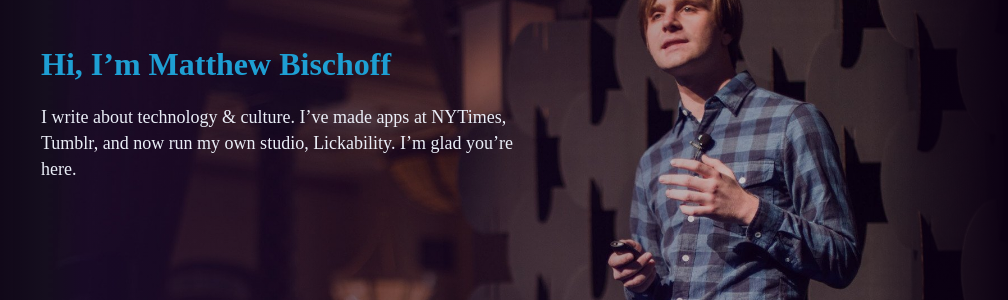
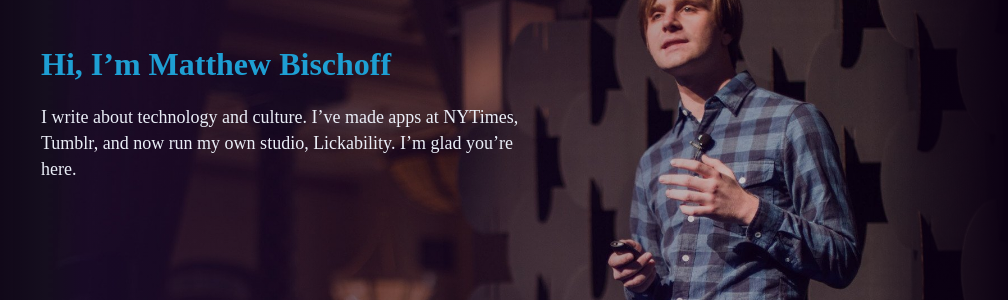
Before and after one commit to mbbischoff/website, a Jekyll site: the page built from index.html, in a window 1280 px wide and 900 px high. Shown: the part 135-435 px from the top of the window, without its empty margins (187-1195 px from the left). Built offline with Jekyll 4.4.1, drawn with Linux system fonts in a browser that asks for light colours; some web fonts are replaced; the list of posts is cut into pages by our own code.

Commit message:
Updated Config

```diff
--- a/_config.yml
+++ b/_config.yml
@@ -54,7 +54,7 @@ include:
 - _category
 text_content:
   header_title: Hi, I’m Matthew Bischoff
-  subtitle: I write about technology & culture. I’ve made apps at NYTimes, Tumblr,
+  subtitle: I write about technology and culture. I’ve made apps at NYTimes, Tumblr,
     and now run my own studio, Lickability. I’m glad you’re here.
-  short_subtitle: I write about technology & culture. I’ve made apps at NYTimes, Tumblr,
-    and now run my own studio, Lickability. I’m glad you’re here.
+  short_subtitle: I write about technology and culture. I’ve made apps at NYTimes,
+    Tumblr, and now run my own studio, Lickability. I’m glad you’re here.
```
